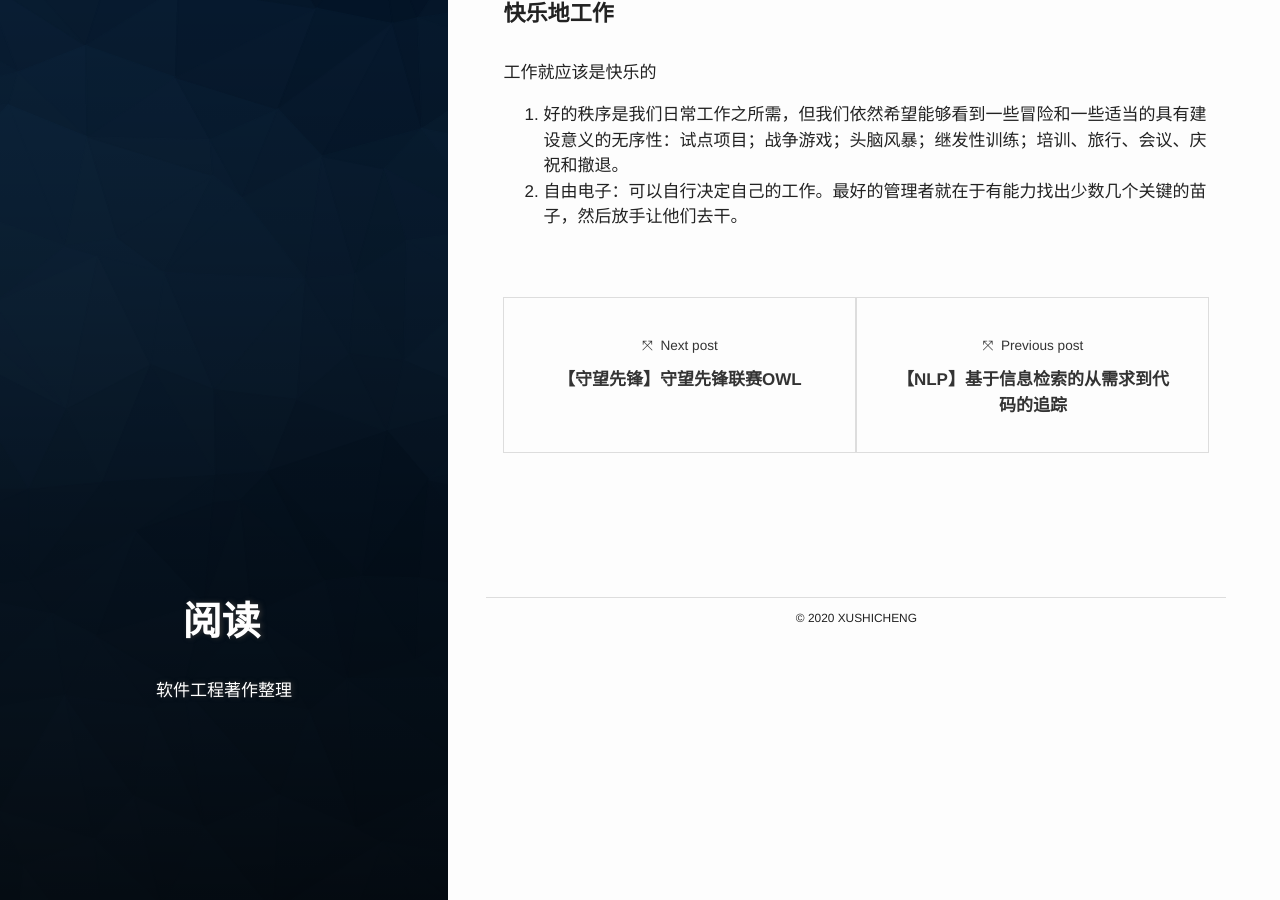
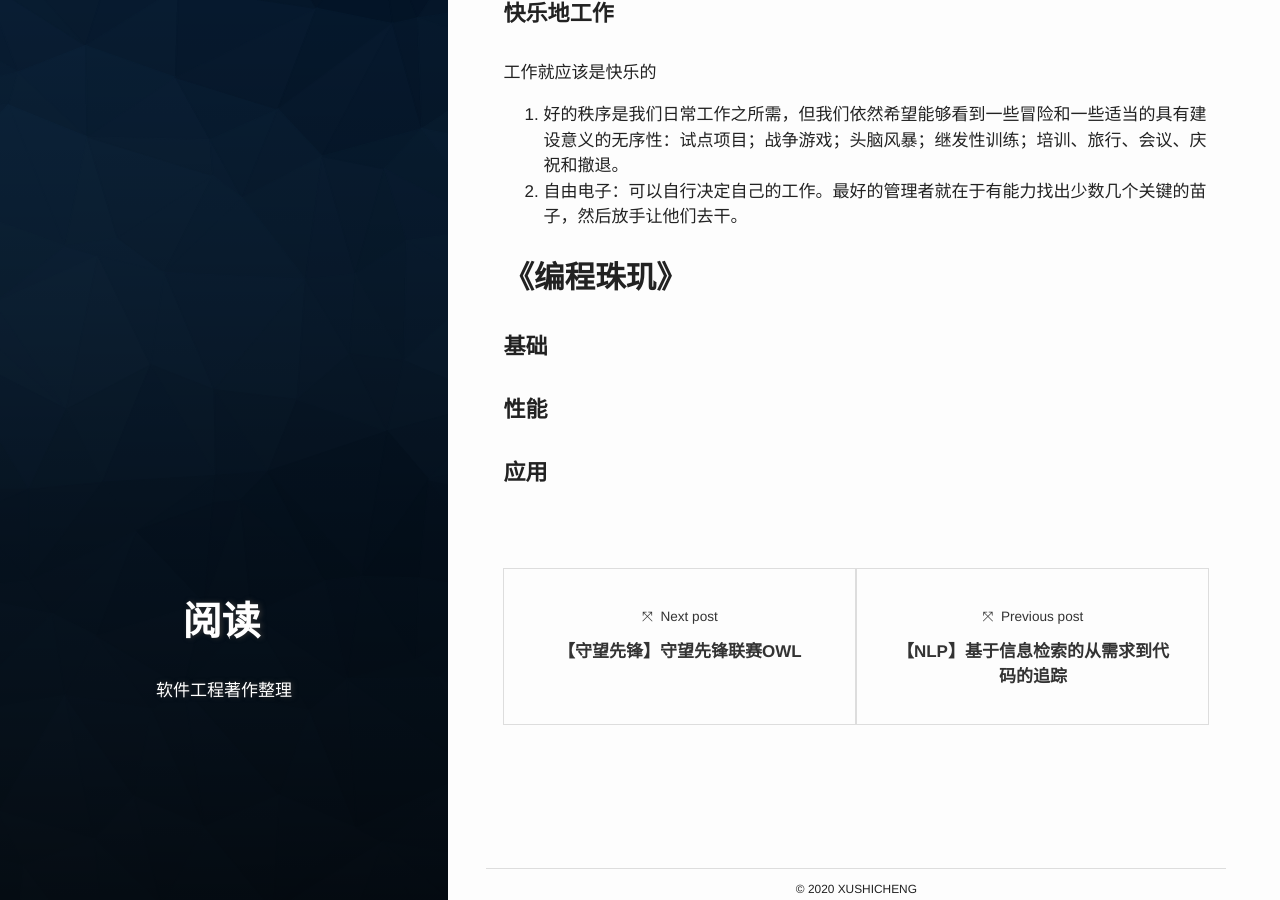
Before and after one commit to PetePro/PetePro.github.io, a Jekyll site: the page built from _posts/2019-09-22-Sotfware-Masterpieces.markdown, in a window 1280 px wide and 900 px high, scrolled down 4946 px. Built offline with Jekyll 4.4.1, drawn with Linux system fonts in a browser that asks for light colours; some web fonts are replaced.

Commit message:
Update 2019-09-22-Sotfware-Masterpieces.markdown

```diff
--- a/_posts/2019-09-22-Sotfware-Masterpieces.markdown
+++ b/_posts/2019-09-22-Sotfware-Masterpieces.markdown
@@ -134,3 +134,11 @@ author: xusc
 工作就应该是快乐的
 1. 好的秩序是我们日常工作之所需，但我们依然希望能够看到一些冒险和一些适当的具有建设意义的无序性：试点项目；战争游戏；头脑风暴；继发性训练；培训、旅行、会议、庆祝和撤退。
 2. 自由电子：可以自行决定自己的工作。最好的管理者就在于有能力找出少数几个关键的苗子，然后放手让他们去干。
+
+## 《编程珠玑》
+
+#### 基础
+
+#### 性能
+
+#### 应用
```
